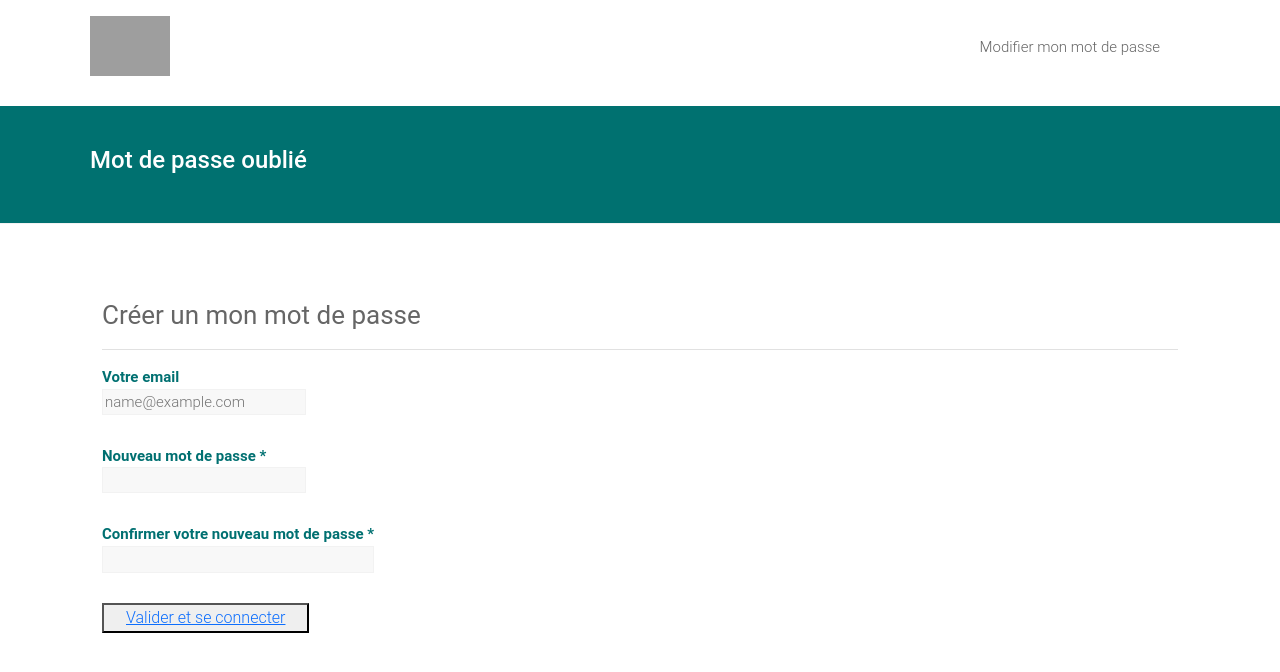
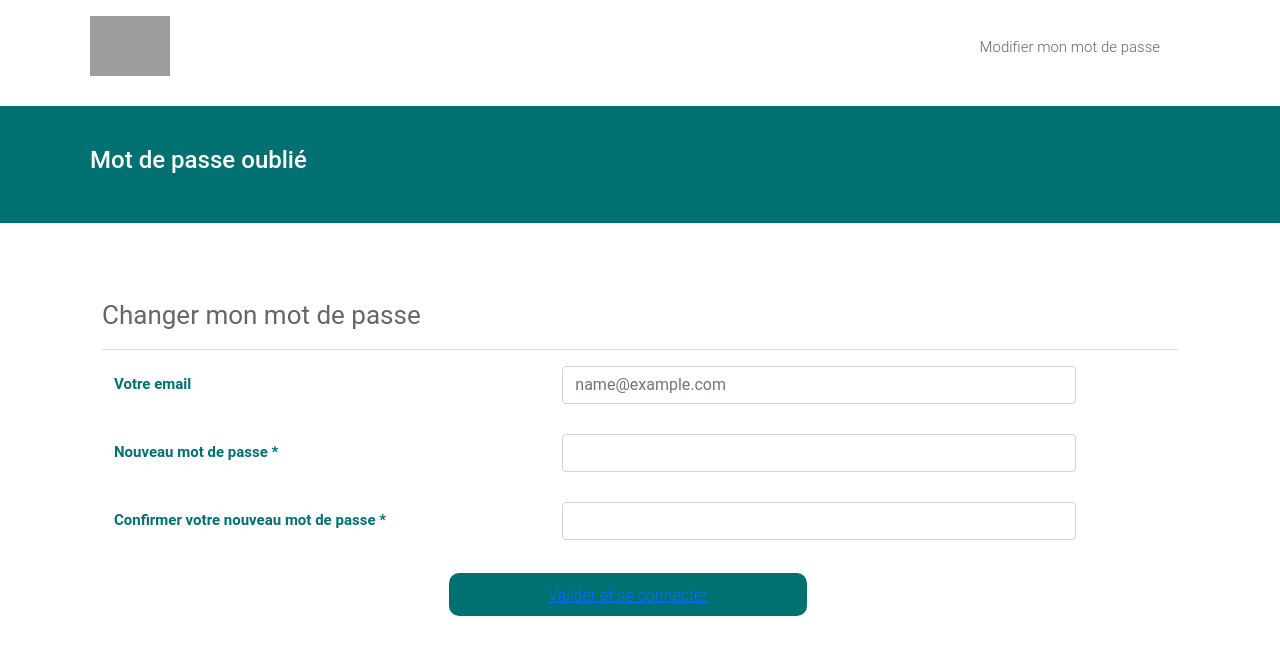
Before and after one commit to WildCodeSchool/remotefr-js-0920-p3-wejob-admin, a React (Create React App) app: page /ForgotYourPassword in a window 1280 px wide. Shown: the top 672 px of the page. Built offline with nearby package versions, Linux system fonts and the light colour scheme; grey boxes are pictures that could not be loaded; the HTML template or start-up script is replaced by a standard one.

Commit message:
Update css ForgotYourPassword component

```diff
--- a/src/pages/Authentication/ForgotYourPassword.jsx
+++ b/src/pages/Authentication/ForgotYourPassword.jsx
@@ -10,7 +10,9 @@ function ForgotYourPassword() {
   const schema = yup.object().shape({
     newPassword: yup
       .string()
-      .min(8)
+      .min(8, {
+        message: 'Le mot de passe doit comporter au minimum 8 caractères',
+      })
       .max(15)
       .matches(/^[\w$@%*+\-_!]{8,15}$/, {
         message:
@@ -47,37 +49,45 @@ function ForgotYourPassword() {
             id="ForgotYourPassword"
             onSubmit={handleSubmit}
           >
-            <h3 className="widget-title">Créer un mon mot de passe</h3>
+            <h3 className="widget-title">Changer mon mot de passe</h3>
             <hr />
 
-            <div className="row">
-              <div className="form-group">
-                <label htmlFor="email" className="form-field-label">
+            <div className="mb-3 row">
+              <div className="form-group row ">
+                <label
+                  htmlFor="email"
+                  className="col-sm-5 col-form-label form-field-label"
+                >
                   Votre email
+                </label>
+                <div className="col-sm-6">
                   <input
                     type="email"
-                    className="form-field-input"
+                    className="form-control"
                     id="email"
                     name="email"
                     placeholder="name@example.com"
                     ref={register}
-                    readOnly
                   />
+                </div>
+              </div>
+
+              <div className="form-group row ">
+                <label
+                  htmlFor="newPassword"
+                  className="col-sm-5 col-form-label form-field-label"
+                >
+                  Nouveau mot de passe *
                 </label>
-              </div>
-            </div>
-            <div className="row">
-              <div className="form-group">
-                <label htmlFor="newPassword" className="form-field-label">
-                  Nouveau mot de passe *
+                <div className="col-sm-6">
                   <input
-                    type="text"
-                    className="form-field-input"
+                    type="password"
+                    className="form-control"
                     id="newPassword"
                     name="newPassword"
                     ref={register}
                   />
-                </label>
+                </div>
                 {errors.newPassword && (
                   <span className="spanError">
                     {errors.newPassword.message}
@@ -85,17 +95,22 @@ function ForgotYourPassword() {
                 )}
               </div>
 
-              <div className="form-group">
-                <label htmlFor="confirmPassword" className="form-field-label">
+              <div className="form-group row ">
+                <label
+                  htmlFor="confirmPassword"
+                  className="col-sm-5 col-form-label form-field-label"
+                >
                   Confirmer votre nouveau mot de passe *
+                </label>
+                <div className="col-sm-6">
                   <input
-                    type="text"
-                    className="form-field-input"
+                    type="password"
+                    className="form-control"
                     id="confirmPassword"
                     name="confirmPassword"
                     ref={register}
                   />
-                </label>
+                </div>
                 {errors.confirmPassword && (
                   <span className="spanError">
                     {errors.confirmPassword.message}
@@ -103,8 +118,8 @@ function ForgotYourPassword() {
                 )}
               </div>
 
-              <div className="form-group">
-                <button type="button">
+              <div className="row justify-content-center ">
+                <button type="button" className="button-submit col-sm-4">
                   <Link to="/LogIn">
                     <span>Valider et se connecter</span>
                   </Link>
```
